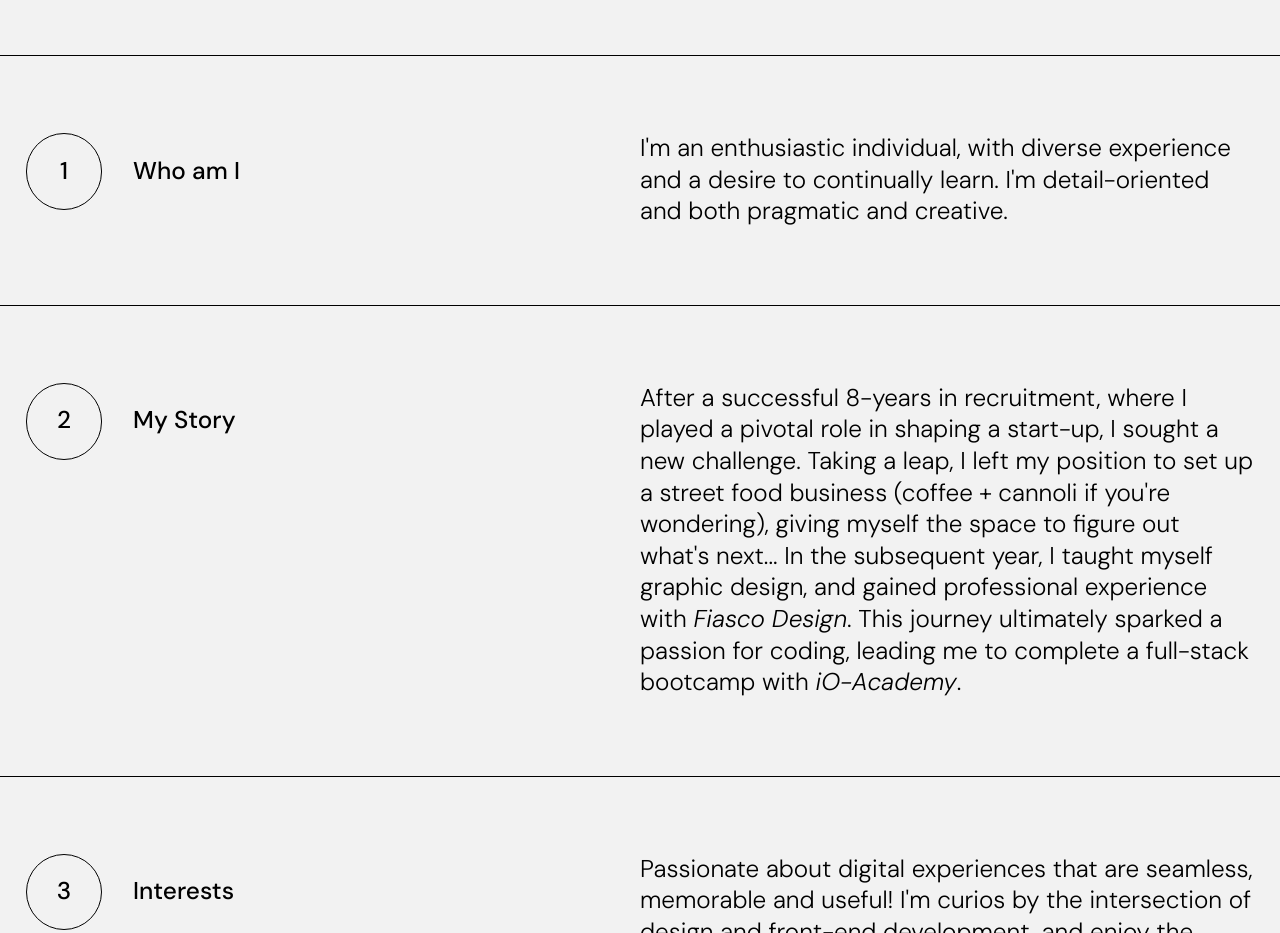
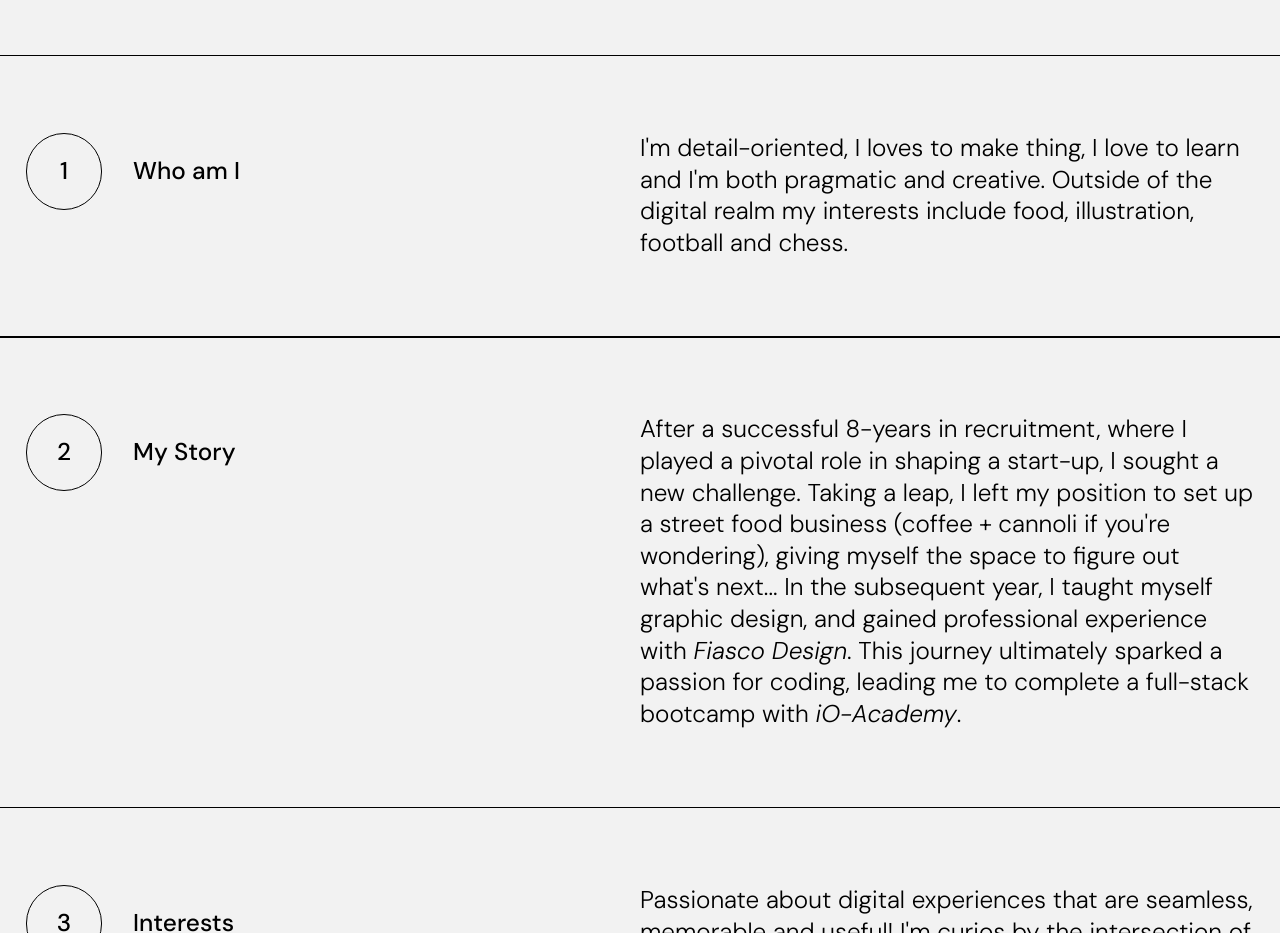
Before and after one commit to Benpeake/portfolio-2.0, a React (Create React App) app: page / in a window 1280 px wide. Shown: the part 2240-3173 px from the top of the page. Built offline with nearby package versions, Linux system fonts and the light colour scheme.

Commit message:
adding pdf cv link

```diff
--- a/public/index.html
+++ b/public/index.html
@@ -2,7 +2,7 @@
 <html lang="en">
   <head>
     <meta charset="utf-8" />
-    <!-- <link rel="icon" href="%PUBLIC_URL%/favicon.ico" /> -->
+    <link rel="icon" href="%PUBLIC_URL%/favicon.svg" />
     <meta name="viewport" content="width=device-width, initial-scale=1" />
     <meta name="theme-color" content="#000000" />
     <meta
--- a/src/components/about/index.js
+++ b/src/components/about/index.js
@@ -3,7 +3,7 @@ import "./about.css";
 function About() {
   return (
     <>
-      <section className="about-section"  id="about-section" >
+      <section className="about-section" id="about-section">
         <div className="about-sub-section">
           <div className="about-title">
             <div className="circle">1</div>
@@ -11,9 +11,9 @@ function About() {
           </div>
           <div className="about-copy">
             <p>
-              I&apos;m an enthusiastic individual, with diverse experience and a
-              desire to continually learn. I&apos;m detail-oriented and both
-              pragmatic and creative.
+              I&apos;m detail-oriented, I loves to make thing, I love to learn and
+              I&apos;m both pragmatic and creative. Outside of the digital realm my
+              interests include food, illustration, football and chess.
             </p>
           </div>
         </div>
@@ -30,7 +30,7 @@ function About() {
               (coffee + cannoli if you&apos;re wondering), giving myself the
               space to figure out what&apos;s next... In the subsequent year, I
               taught myself graphic design, and gained professional experience
-              with {" "}
+              with{" "}
               <a
                 className="body-link"
                 href="https://fiasco.design/"
@@ -39,15 +39,17 @@ function About() {
               >
                 Fiasco Design
               </a>
-              . This journey ultimately sparked a passion for coding, leading me to
-              complete a full-stack bootcamp with <a
+              . This journey ultimately sparked a passion for coding, leading me
+              to complete a full-stack bootcamp with{" "}
+              <a
                 className="body-link"
                 href="https://io-academy.uk/"
                 target="_blank"
                 rel="noopener"
               >
-                    iO-Academy
-                </a>.
+                iO-Academy
+              </a>
+              .
             </p>
           </div>
         </div>
@@ -60,9 +62,9 @@ function About() {
             <p>
               Passionate about digital experiences that are seamless, memorable
               and useful! I&apos;m curios by the intersection of design and
-              front-end development, and enjoy the UI/UX aspects of building applications
-              ...that&apos;s not to say I don&apos;t get a kick out of building a
-              robust RESTful API!
+              front-end development, and enjoy the UI/UX aspects of building
+              applications ...that&apos;s not to say I don&apos;t get a kick out
+              of building a robust RESTful API!
             </p>
           </div>
         </div>
--- a/src/components/nav/index.js
+++ b/src/components/nav/index.js
@@ -72,9 +72,9 @@ function Nav({ onLanding }) {
           <NavLink className="navLink" to="/pixelpad">
             PixelPad
           </NavLink>
-          <NavLink className="navLink" to="/">
+          <a className="navLink" href="../../../pdf/benpeake-CV.pdf" target="_blank" rel="noopener">
             CV
-          </NavLink>
+          </a>
         </div>
       </motion.nav>
     </>
```
Also changed, not shown: public/favicon.svg (added), 1 other file (tests, documents, lock files or other folders).
